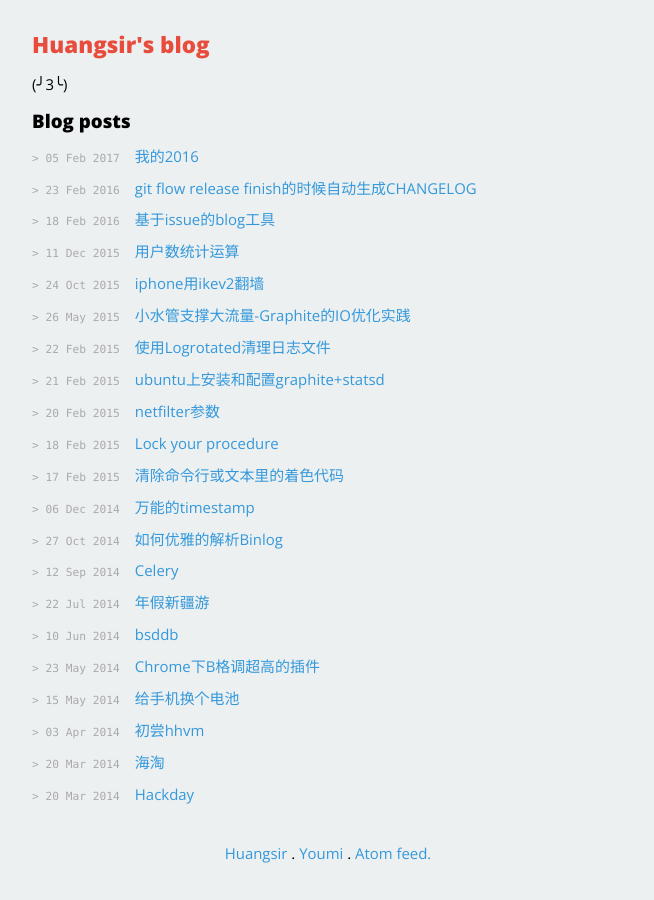
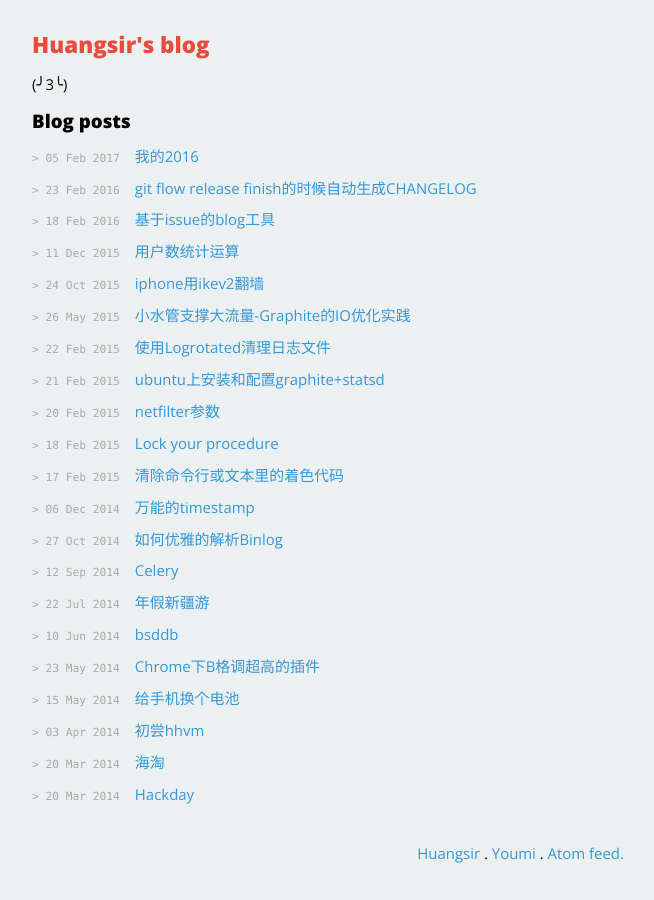
Before and after one commit to Huangsir/huangsir.github.io, a Jekyll site: the page built from index.html, in a window 1280 px wide. Shown: the whole page, without its empty margins (312-966 px from the left). Built offline with Jekyll 4.4.1, drawn with Linux system fonts in a browser that asks for light colours.

Commit message:
Update default.html

```diff
--- a/_layouts/default.html
+++ b/_layouts/default.html
@@ -22,7 +22,7 @@
          {{ content }}
          <p/><p/>
           <footer>
-             <div align="center">
+             <div align="right">
                 <p>
                    <a href="http://github.com/huangsir">{{ site.gereksiz.author }}</a> .
                    <a href="{{ site.gereksiz.company }}">{{ site.gereksiz.companyName }}</a> .
```
